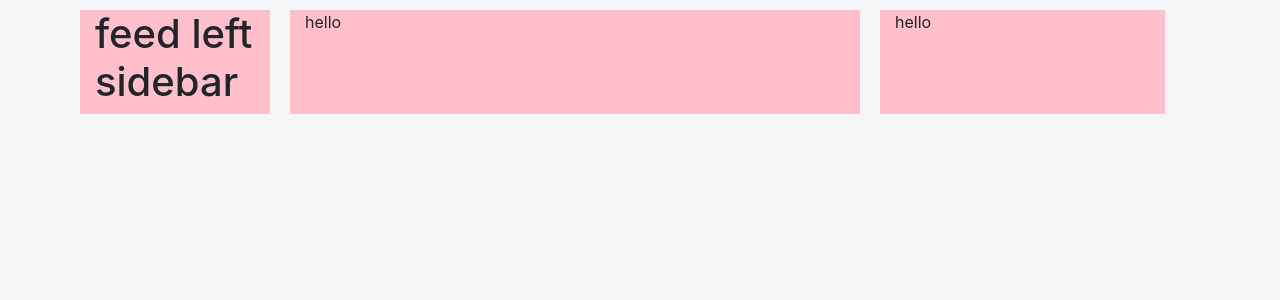
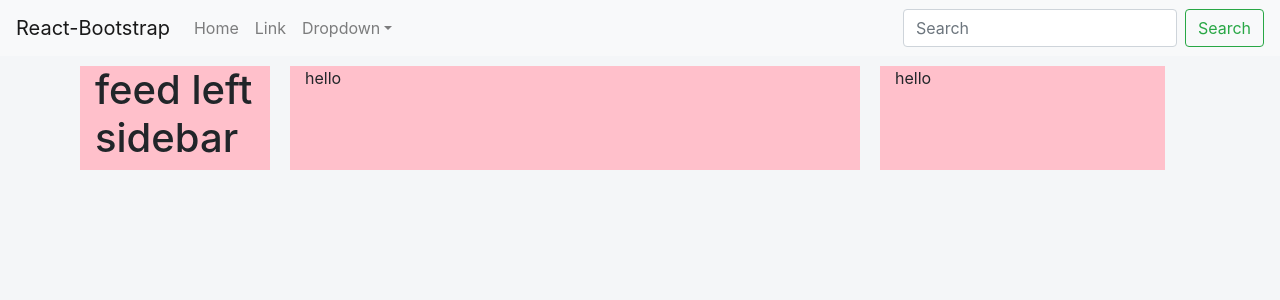
Before and after one commit to madhu1803/react_linkedin, a React (Create React App) app: page / in a window 1280 px wide. Shown: the top 300 px of the page. Built offline with nearby package versions, Linux system fonts and the light colour scheme.

Commit message:
navbar started

```diff
--- /dev/null
+++ b/src/components/Navibar.js
@@ -0,0 +1,41 @@
+import React, { Component } from "react";
+import {
+  Nav,
+  NavDropdown,
+  Navbar,
+  Form,
+  Button,
+  FormControl,
+} from "react-bootstrap";
+
+export default class Navibar extends Component {
+  render() {
+    return (
+      <Navbar bg="light" expand="lg">
+        <Navbar.Brand href="#home">React-Bootstrap</Navbar.Brand>
+        <Navbar.Toggle aria-controls="basic-navbar-nav" />
+        <Navbar.Collapse id="basic-navbar-nav">
+          <Nav className="mr-auto">
+            <Nav.Link href="#home">Home</Nav.Link>
+            <Nav.Link href="#link">Link</Nav.Link>
+            <NavDropdown title="Dropdown" id="basic-nav-dropdown">
+              <NavDropdown.Item href="#action/3.1">Action</NavDropdown.Item>
+              <NavDropdown.Item href="#action/3.2">
+                Another action
+              </NavDropdown.Item>
+              <NavDropdown.Item href="#action/3.3">Something</NavDropdown.Item>
+              <NavDropdown.Divider />
+              <NavDropdown.Item href="#action/3.4">
+                Separated link
+              </NavDropdown.Item>
+            </NavDropdown>
+          </Nav>
+          <Form inline>
+            <FormControl type="text" placeholder="Search" className="mr-sm-2" />
+            <Button variant="outline-success">Search</Button>
+          </Form>
+        </Navbar.Collapse>
+      </Navbar>
+    );
+  }
+}
--- a/src/components/index.js
+++ b/src/components/index.js
@@ -1 +1,2 @@
 export { default as FeedLeftSidebar } from "./FeedLeftSidebar";
+export { default as Navibar } from "./Navibar";
--- a/src/pages/Feed.js
+++ b/src/pages/Feed.js
@@ -1,8 +1,10 @@
 import React, { Component } from "react";
-import { FeedLeftSidebar } from "../components/index";
+import { Navibar, FeedLeftSidebar } from "../components/index";
 export default class Feed extends Component {
   render() {
     return (
+      <div>
+        <Navibar />
         <div className="container feed-container">
           <div className="row">
             <div className="col-lg-2 left-feed-container">
@@ -12,6 +14,7 @@
             <div className="col-lg-3 right-feed-container">hello</div>
           </div>
         </div>
+      </div>
     );
   }
 }
```
Lines whose indentation alone changed are shown as unchanged.
